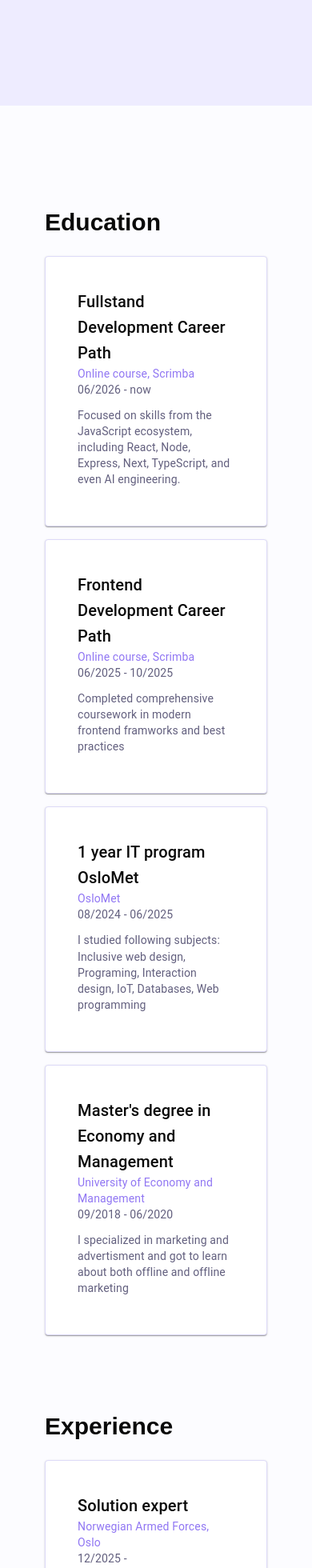
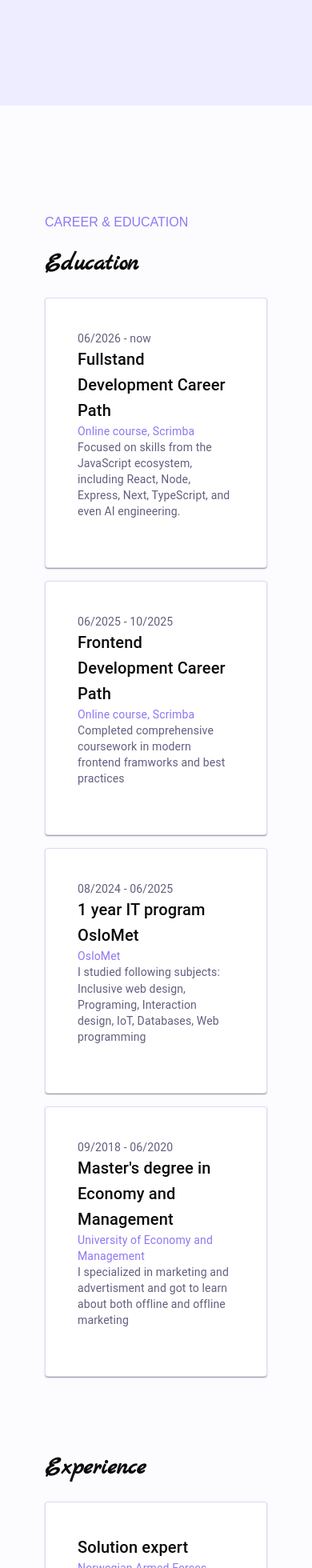
Before and after one commit to evzistara/portfolio2, a React (Vite) app: page / in a window 390 px wide. Shown: the part 6439-8399 px from the top of the page at 80% size. Built offline with nearby package versions, Linux system fonts and the light colour scheme; some icons are missing.

Commit message:
Change layout of cards

```diff
--- a/src/components/Experience.tsx
+++ b/src/components/Experience.tsx
@@ -12,9 +12,14 @@ export default function Experience() {
     >
       <div className="container mx-auto px-4 sm:px-6 lg:px-8">
         <div className="max-w-8xl mx-auto">
-          <h2 className="text-3xl md:text-4xl font-bold text-foreground mb-6 text-balance">
+          <div className="inline-block mb-4 py-1.5 text-primary rounded-lg text-md uppercase">
+            Career & Education
+          </div>
+
+          <h2 className="text-3xl md:text-4xl font-heading font-bold text-foreground mb-6 text-balance">
             Education
           </h2>
+
           <div className="">
             {uniData.map((uni) => (
               <Card
@@ -23,6 +28,12 @@ export default function Experience() {
               >
                 <CardContent className="p-0">
                   <div className="flex flex-col md:flex-row md:items-start md:justify-between mb-3">
+                    <Typography
+                      variant="body2"
+                      className="text-sm text-muted-foreground mt-1 md:mt-0"
+                    >
+                      {uni.period}
+                    </Typography>
                     <div>
                       <Typography
                         variant="h6"
@@ -38,22 +49,14 @@ export default function Experience() {
                       >
                         {uni.school}
                       </Typography>
+                      <Typography
+                        variant="body2"
+                        className="text-muted-foreground leading-relaxed"
+                      >
+                        {uni.info}
+                      </Typography>
                     </div>
-
-                    <Typography
-                      variant="body2"
-                      className="text-sm text-muted-foreground mt-1 md:mt-0"
-                    >
-                      {uni.period}
-                    </Typography>
                   </div>
-
-                  <Typography
-                    variant="body2"
-                    className="text-muted-foreground leading-relaxed"
-                  >
-                    {uni.info}
-                  </Typography>
                 </CardContent>
               </Card>
             ))}
@@ -61,7 +64,7 @@ export default function Experience() {
         </div>
 
         <div className="max-w-8xl mx-auto mt-24">
-          <h2 className="text-3xl md:text-4xl font-bold text-foreground mb-6 text-balance">
+          <h2 className="text-3xl md:text-4xl font-heading font-bold text-foreground mb-6 text-balance">
             Experience
           </h2>
           <div className="">
```
